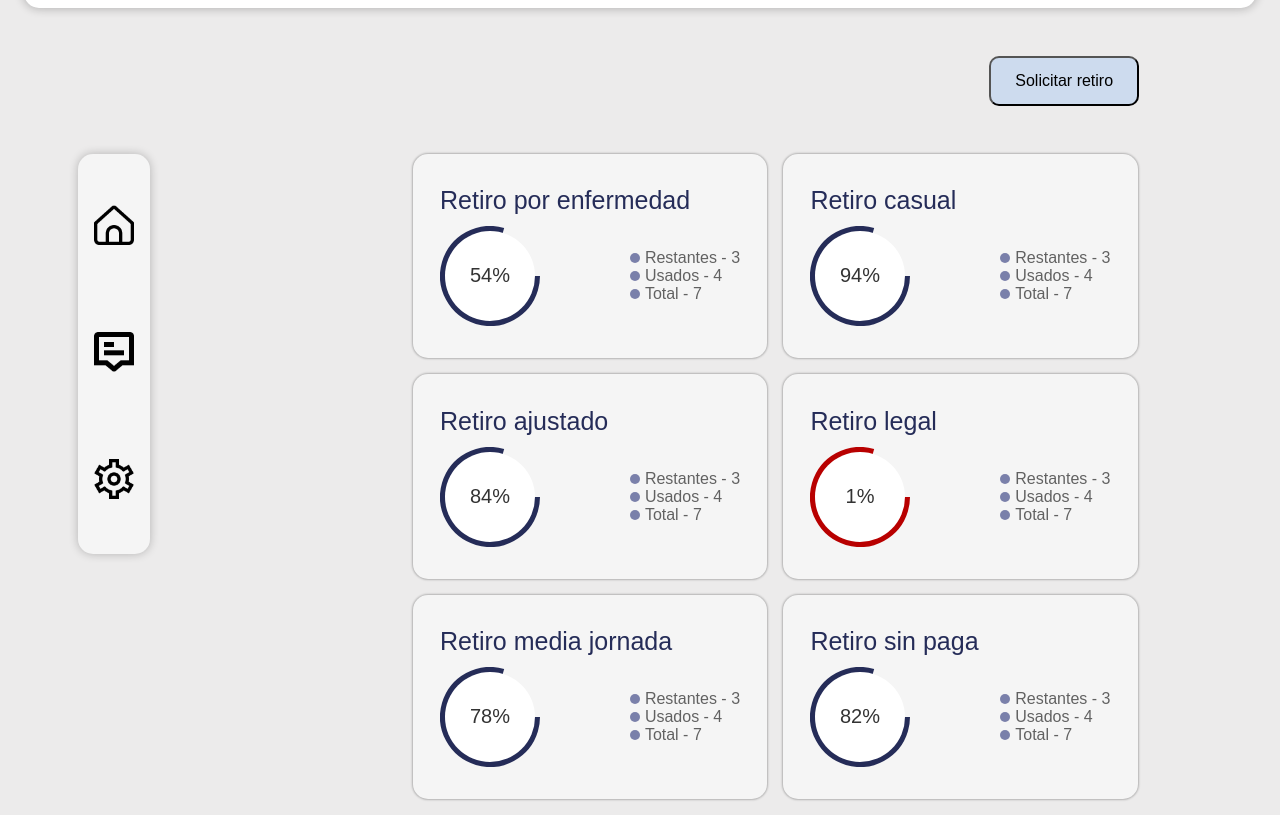
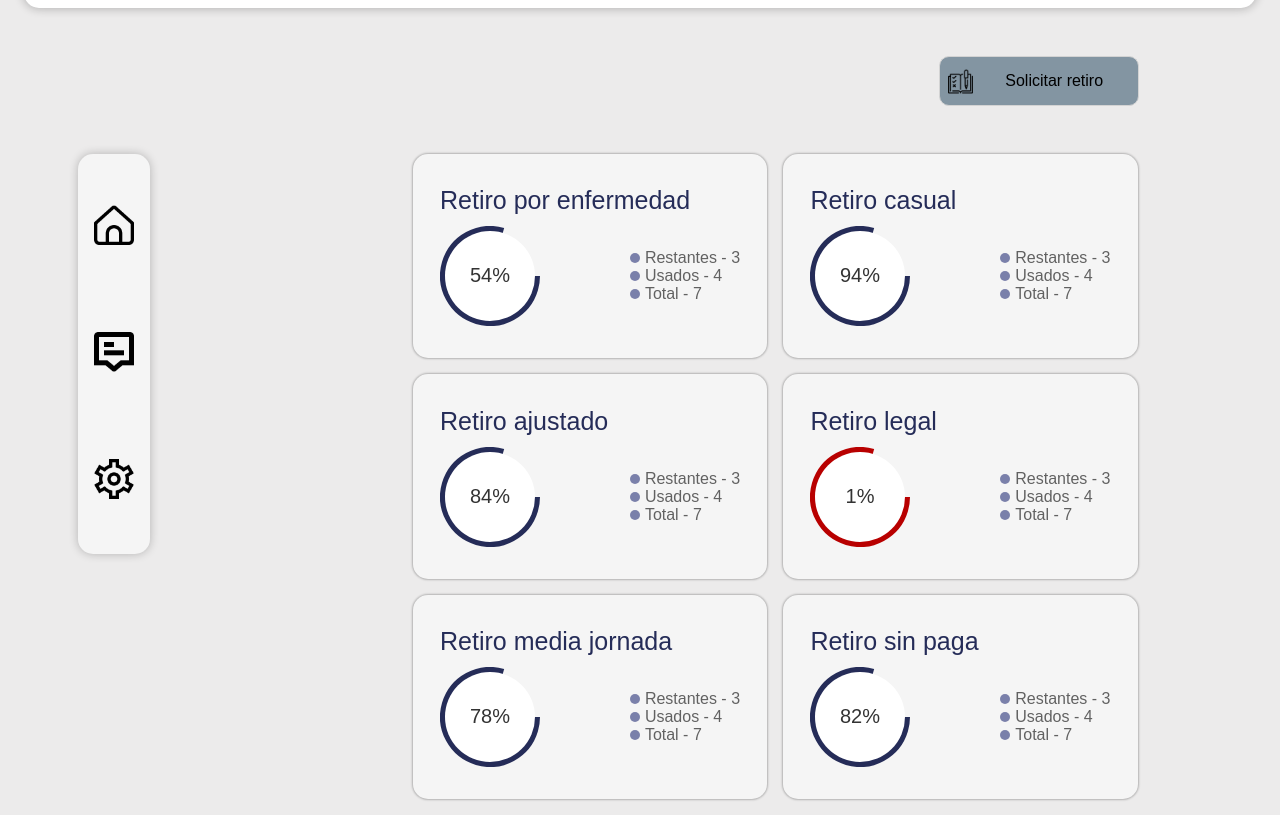
Before and after one commit to snofamv/Prototipo3, a website: page public/employee-dashboard.html in a window 1280 px wide. Shown: the part 96-911 px from the top of the page. Drawn offline with Linux system fonts and the light colour scheme.

Commit message:
updates3

```diff
--- a/public/assets/css/employee-dashboard.css
+++ b/public/assets/css/employee-dashboard.css
@@ -240,3 +240,25 @@ body {
     font-size: 16px;
   }
 }
+
+.input-container {
+  display: flex;
+  width: 200px;
+  button {
+    transition: box-shadow 0.3s ease;
+    background-color: rgba(0, 43, 73, 0.447);
+    width: 100%;
+    padding: 8px 30px 8px 10px; /* Ajusta el padding según sea necesario */
+    border: 1px solid lightgray;
+    border-radius: 10px;
+    box-sizing: border-box;
+    background-image: url("../images/cuestionario.png"); /* Ruta a tu archivo de icono */
+    background-repeat: no-repeat;
+    background-position: 8px center; /* Ajusta la posición del icono */
+    background-size: 25px; /* Ajusta el tamaño del icono */
+    padding-left: 30%; /* Asegura espacio suficiente para el icono */
+  }
+  button:hover {
+    box-shadow: 0 0 10px 1px rgb(48, 148, 255); /* Ajusta el valor del desenfoque */
+  }
+}
--- a/public/employee-dashboard.html
+++ b/public/employee-dashboard.html
@@ -79,8 +79,8 @@
 
 
         <div class="contenedor-medio">
-            <div>
-                <button id="btnAbrirModal2">Solicitar retiro</button>
+            <div class="input-container">
+                <button id="btnAbrirModal2" >Solicitar retiro</button>
             </div>
         </div>
 
```
Also changed, not shown: public/assets/images/cuestionario.png (added), public/assets/images/curriculum.png (added).
